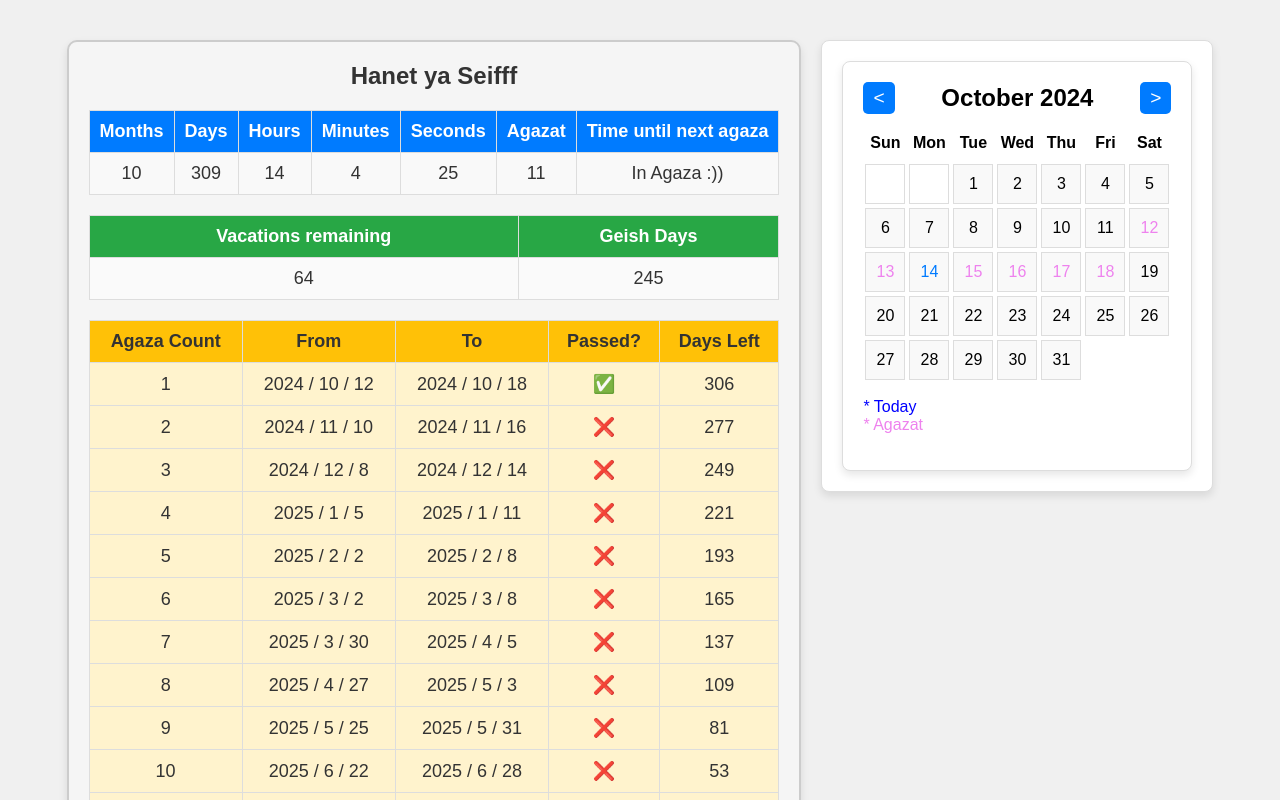
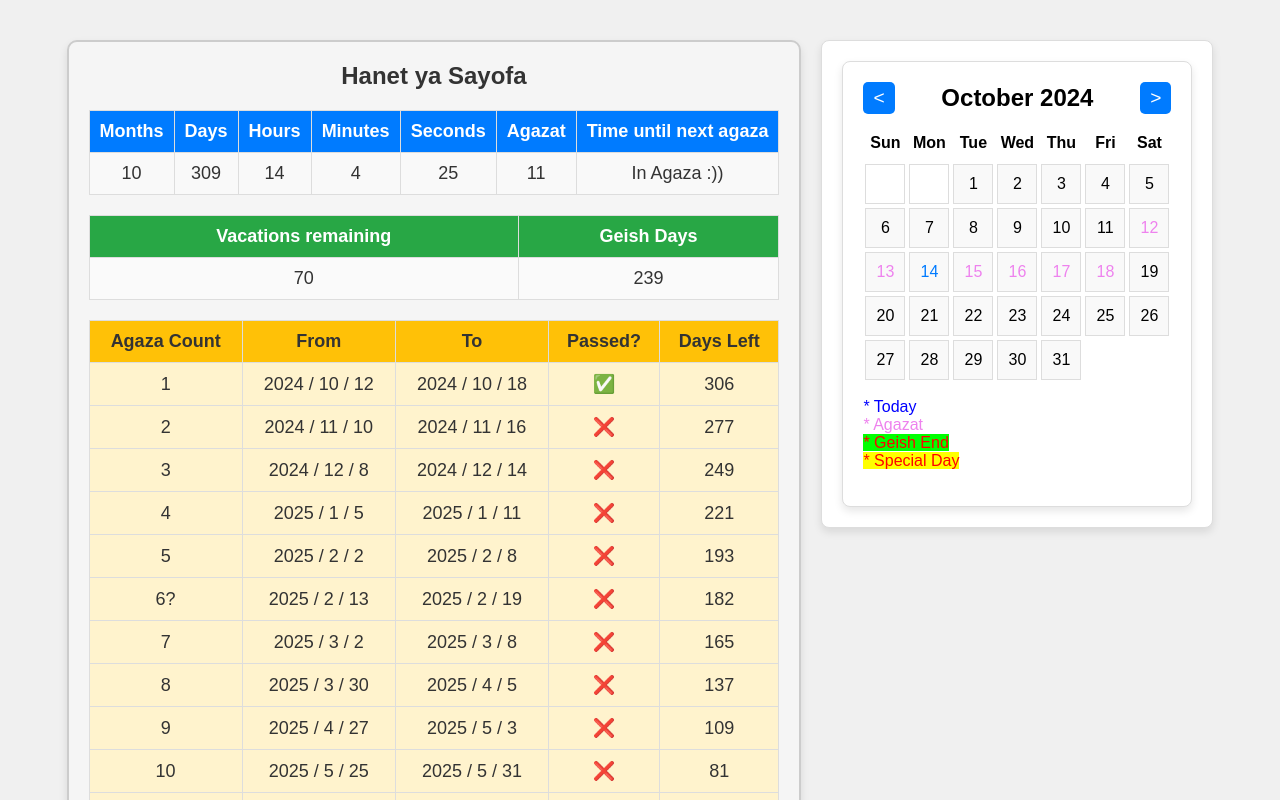
Before and after one commit to Seif-Sallam/Service-Timer, a React (Create React App) app: page / in a window 1280 px wide. Shown: the top 800 px of the page. Built offline with nearby package versions, Linux system fonts and the light colour scheme.

Commit message:
Update to the data and added special days

```diff
--- a/src/Calendar.css
+++ b/src/Calendar.css
@@ -81,5 +81,10 @@
 
   .geish-end-day {
     color: red;
-    background-color: lime
+    background-color: lime;
   }
+
+  .special-day{
+    color: red;
+    background-color: yellow;
+  }
--- a/src/Calendar.jsx
+++ b/src/Calendar.jsx
@@ -78,6 +78,9 @@ export default function Calendar({ allAgazat }) {
                    && currentYear === new Date().getFullYear()) {
                   style += ' current-day';
               }
+              else if (day >= 13 && day <= 19 && currentMonth === 1 && currentYear === 2025) {
+                style += ' special-day';
+              }
               else if (isAgaza(day, currentMonth, currentYear)) {
                   style += ' agaza-day';
                 }
@@ -97,6 +100,9 @@ export default function Calendar({ allAgazat }) {
           <br />
             <span style={{'color': 'violet'}}>* Agazat</span>
           <br />
+            <span style={{'color': 'red', "backgroundColor": "lime"}}>* Geish End</span>
+          <br />
+            <span style={{'color': 'red', 'backgroundColor':"yellow"}}>* Special Day</span>
         </p>
       </div>
     </div>
--- a/src/Geish.jsx
+++ b/src/Geish.jsx
@@ -6,11 +6,14 @@ import "./styles.css";
 
 function getAllAgazat() {
     let geish = new Date(2025, 7, 20, 0, 0, 0)
-
     let firstAgaza = new Date(2024, 9, 12, 0, 0, 0)
     let agazat = [firstAgaza]
     let index = 0;
     while (firstAgaza < geish) {
+        if (index === 4) {
+            let today = new Date(2025, 1, 13, 0, 0, 0)
+            agazat.push(today)
+        }
         let nextAgaza = new Date(firstAgaza)
         nextAgaza.setDate(nextAgaza.getDate() + NUMBER_OF_DAYS_OFF)
         nextAgaza.setDate(nextAgaza.getDate() + NUMBER_OF_DAYS_WORK)
@@ -37,7 +40,7 @@ function renderAgazat(agazat) {
         agazaEnd.setDate(agazaEnd.getDate() + NUMBER_OF_DAYS_OFF)
         let passed = agazat[i] < new Date()
         let remainingAfter = Math.ceil((geishEnd - agazaEnd) / (1000 * 60 * 60 * 24))
-        output.push(<tr><td>{i + 1}</td><td>{renderDate(agazat[i])}</td><td>{renderDate(agazaEnd)}</td><td>{(passed) ? '✅' : '❌'}</td><td>{remainingAfter}</td></tr>)
+        output.push(<tr><td>{(i === 5) ? "6?" : i + 1}</td><td>{renderDate(agazat[i])}</td><td>{renderDate(agazaEnd)}</td><td>{(passed) ? '✅' : '❌'}</td><td>{remainingAfter}</td></tr>)
     }
     return output
 }
@@ -84,6 +87,17 @@ function getLastPassedAgaza(agazat) {
         }
     }
     return lastPassedAgaza
+}
+
+function insideAgaza(allAgazat) {
+    let now = new Date()
+    for (let i = 0; i < allAgazat.length; i++) {
+        let start = allAgazat[i][0]
+        let end = allAgazat[i][1]
+        if (start < now && end > now)
+            return true
+    }
+    return false
 }
 
 
@@ -146,7 +160,7 @@ export default function Geish() {
     let lastPassedAgaza = getLastPassedAgaza(agazatArray)
 
     let timeUntilNextAgaza = Math.floor((lastPassedAgaza - new Date()) / (1000 * 60 * 60 * 24))
-    if (timeUntilNextAgaza > 21)
+    if (insideAgaza(allAgazat))
         timeUntilNextAgaza = "In Agaza :))"
 
     // Render the Geish component
@@ -154,7 +168,7 @@ export default function Geish() {
         <div className="main-container">
             <div className="geish-container">
                 <div className="timer-box">
-                    <div className="timer-header">Hanet ya Seifff</div>
+                    <div className="timer-header">Hanet ya Sayofa</div>
                     <TimerTable
                         months={month}
                         days={days}
@@ -190,6 +204,7 @@ export default function Geish() {
                             <li>The dates are based on the current situation and the current rules, and they may change in the future.</li>
                             <li>I may change my unit entirely which will change the rules of the agazat.</li>
                             <li>It is calculated based on the day: 20th of August 2025</li>
+                            <li>The "?" means I am not sure if I will get this Agaza or not.</li>
                         </ul>
                     </div>
 
--- a/src/styles.css
+++ b/src/styles.css
@@ -215,7 +215,7 @@ td {
 
 .calendar-container {
   flex: 1; /* 1 part out of 4 */
-  width: 100%; /* Ensure it takes full width on smaller screens */
+  width: 100vh; /* Ensure it takes full width on smaller screens */
   max-width: 400px; /* Optional: limit the maximum width */
 }
 
```
Also changed, not shown: 1 other file (tests, documents, lock files or other folders).
